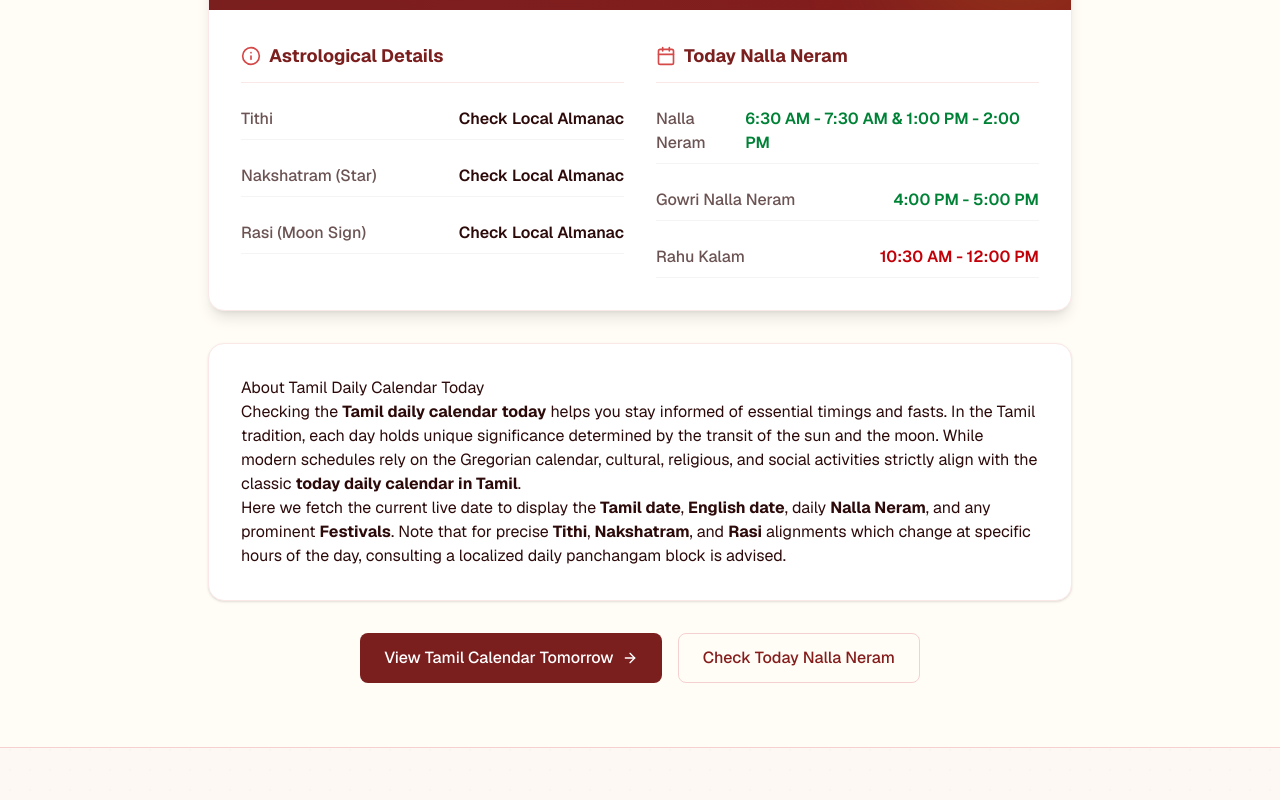
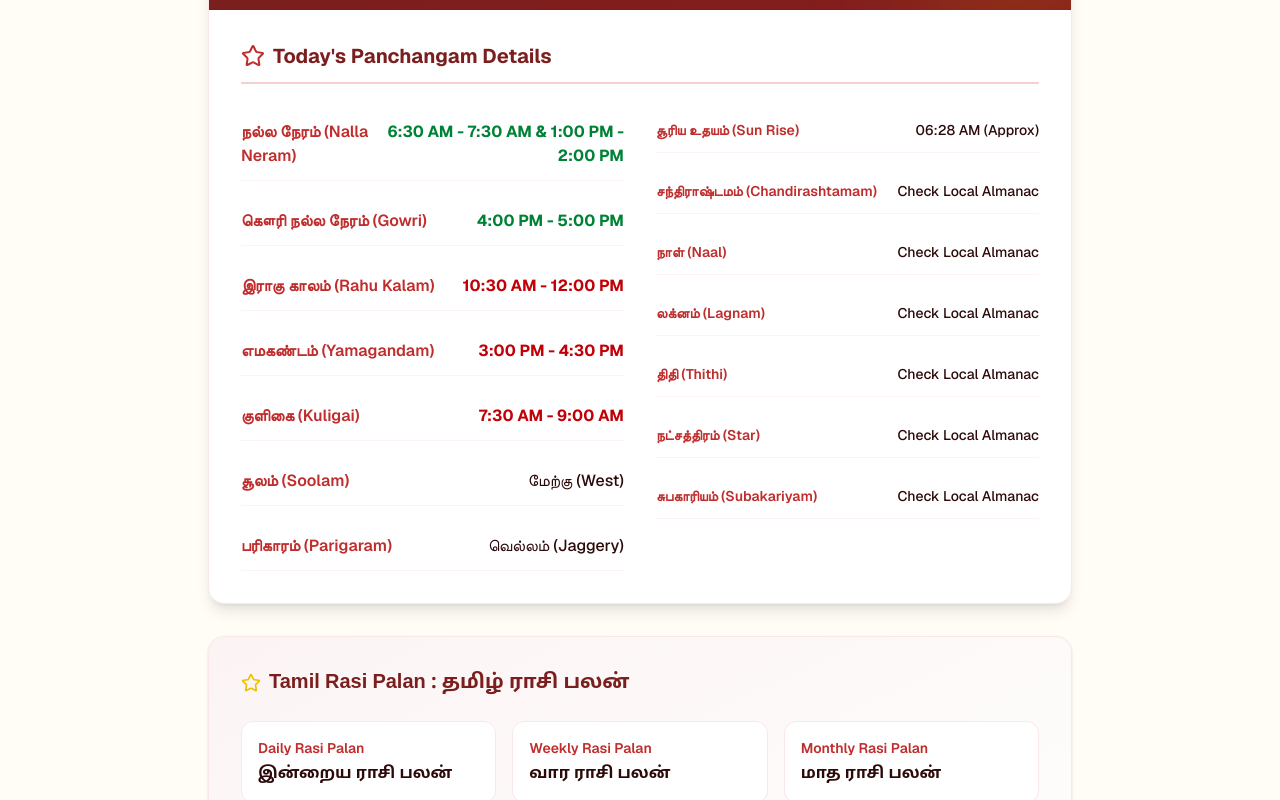
Before and after one commit to Agasthyan07/tamil_calendar, a Next.js app: page /tamil-daily-calendar-today in a window 1280 px wide. Shown: the part 440-1240 px from the top of the page. Built offline with nearby package versions, Linux system fonts and the light colour scheme.

Commit message:
Add detailed panchangam and rasi palan links to Today page

```diff
--- a/src/app/tamil-daily-calendar-today/page.tsx
+++ b/src/app/tamil-daily-calendar-today/page.tsx
@@ -133,51 +133,108 @@ export default function TamilDailyCalendarTodayPage() {
                             </div>
                         )}
 
-                        <div className="grid md:grid-cols-2 gap-6 md:gap-8">
-                            {/* Astrological Info */}
-                            <div>
-                                <h3 className="text-lg font-bold text-maroon-900 dark:text-maroon-100 flex items-center gap-2 border-b border-maroon-100 dark:border-maroon-900/50 pb-3 mb-4">
-                                    <Info className="h-5 w-5 text-maroon-500" />
-                                    Astrological Details
-                                </h3>
+                        {/* Astrological & Panchangam Info */}
+                        <div className="md:col-span-2">
+                            <h3 className="text-xl font-bold text-maroon-900 dark:text-maroon-100 flex items-center gap-2 border-b-2 border-maroon-200 dark:border-maroon-800 pb-3 mb-6">
+                                <Star className="h-6 w-6 text-maroon-600 dark:text-gold-400" />
+                                Today's Panchangam Details
+                            </h3>
+
+                            <div className="grid md:grid-cols-2 gap-x-8 gap-y-6">
+                                {/* Left Column */}
                                 <div className="space-y-4">
-                                    <div className="flex justify-between items-center py-2 border-b border-gray-100 dark:border-gray-800">
-                                        <span className="text-foreground/70 font-medium">Tithi</span>
-                                        <span className="font-semibold text-foreground">Check Local Almanac</span>
+                                    <div className="flex flex-col sm:flex-row sm:justify-between py-3 border-b border-maroon-50 dark:border-maroon-900/30">
+                                        <span className="text-maroon-600 dark:text-gold-400 font-semibold mb-1 sm:mb-0">நல்ல நேரம் (Nalla Neram)</span>
+                                        <span className="font-bold text-green-700 dark:text-green-400 text-right">{panchangam?.nallaNeram || "N/A"}</span>
                                     </div>
-                                    <div className="flex justify-between items-center py-2 border-b border-gray-100 dark:border-gray-800">
-                                        <span className="text-foreground/70 font-medium">Nakshatram (Star)</span>
-                                        <span className="font-semibold text-foreground">Check Local Almanac</span>
+                                    <div className="flex flex-col sm:flex-row sm:justify-between py-3 border-b border-maroon-50 dark:border-maroon-900/30">
+                                        <span className="text-maroon-600 dark:text-gold-400 font-semibold mb-1 sm:mb-0">கௌரி நல்ல நேரம் (Gowri)</span>
+                                        <span className="font-bold text-green-700 dark:text-green-400 text-right">{panchangam?.gowriNallaNeram || "N/A"}</span>
                                     </div>
-                                    <div className="flex justify-between items-center py-2 border-b border-gray-100 dark:border-gray-800">
-                                        <span className="text-foreground/70 font-medium">Rasi (Moon Sign)</span>
-                                        <span className="font-semibold text-foreground">Check Local Almanac</span>
+                                    <div className="flex flex-col sm:flex-row sm:justify-between py-3 border-b border-maroon-50 dark:border-maroon-900/30">
+                                        <span className="text-maroon-600 dark:text-gold-400 font-semibold mb-1 sm:mb-0">இராகு காலம் (Rahu Kalam)</span>
+                                        <span className="font-bold text-red-700 dark:text-red-400 text-right">{panchangam?.rahuKalam || "N/A"}</span>
+                                    </div>
+                                    <div className="flex flex-col sm:flex-row sm:justify-between py-3 border-b border-maroon-50 dark:border-maroon-900/30">
+                                        <span className="text-maroon-600 dark:text-gold-400 font-semibold mb-1 sm:mb-0">எமகண்டம் (Yamagandam)</span>
+                                        <span className="font-bold text-red-700 dark:text-red-400 text-right">{panchangam?.yamagandam || "N/A"}</span>
+                                    </div>
+                                    <div className="flex flex-col sm:flex-row sm:justify-between py-3 border-b border-maroon-50 dark:border-maroon-900/30">
+                                        <span className="text-maroon-600 dark:text-gold-400 font-semibold mb-1 sm:mb-0">குளிகை (Kuligai)</span>
+                                        <span className="font-bold text-red-700 dark:text-red-400 text-right">{panchangam?.kuligai || "N/A"}</span>
+                                    </div>
+                                    <div className="flex flex-col sm:flex-row sm:justify-between py-3 border-b border-maroon-50 dark:border-maroon-900/30">
+                                        <span className="text-maroon-600 dark:text-gold-400 font-semibold mb-1 sm:mb-0">சூலம் (Soolam)</span>
+                                        <span className="font-medium text-foreground text-right">{panchangam?.soolam || "N/A"}</span>
+                                    </div>
+                                    <div className="flex flex-col sm:flex-row sm:justify-between py-3 border-b border-maroon-50 dark:border-maroon-900/30">
+                                        <span className="text-maroon-600 dark:text-gold-400 font-semibold mb-1 sm:mb-0">பரிகாரம் (Parigaram)</span>
+                                        <span className="font-medium text-foreground text-right">{panchangam?.parigaram || "N/A"}</span>
                                     </div>
                                 </div>
-                            </div>
 
-                            {/* Nalla Neram */}
-                            <div>
-                                <h3 className="text-lg font-bold text-maroon-900 dark:text-maroon-100 flex items-center gap-2 border-b border-maroon-100 dark:border-maroon-900/50 pb-3 mb-4">
-                                    <Calendar className="h-5 w-5 text-maroon-500" />
-                                    Today Nalla Neram
-                                </h3>
+                                {/* Right Column */}
                                 <div className="space-y-4">
-                                    <div className="flex justify-between items-center py-2 border-b border-gray-100 dark:border-gray-800">
-                                        <span className="text-foreground/70 font-medium">Nalla Neram</span>
-                                        <span className="font-semibold text-green-700 dark:text-green-400">{panchangam?.nallaNeram || "N/A"}</span>
+                                    <div className="flex flex-col sm:flex-row sm:justify-between py-3 border-b border-maroon-50 dark:border-maroon-900/30">
+                                        <span className="text-maroon-600 dark:text-gold-400 font-semibold text-sm mb-1 sm:mb-0">சூரிய உதயம் (Sun Rise)</span>
+                                        <span className="font-medium text-foreground text-right text-sm">06:28 AM (Approx)</span>
                                     </div>
-                                    <div className="flex justify-between items-center py-2 border-b border-gray-100 dark:border-gray-800">
-                                        <span className="text-foreground/70 font-medium">Gowri Nalla Neram</span>
-                                        <span className="font-semibold text-green-700 dark:text-green-400">{panchangam?.gowriNallaNeram || "N/A"}</span>
+                                    <div className="flex flex-col sm:flex-row sm:justify-between py-3 border-b border-maroon-50 dark:border-maroon-900/30">
+                                        <span className="text-maroon-600 dark:text-gold-400 font-semibold text-sm mb-1 sm:mb-0">சந்திராஷ்டமம் (Chandirashtamam)</span>
+                                        <span className="font-medium text-foreground text-right text-sm">Check Local Almanac</span>
                                     </div>
-                                    <div className="flex justify-between items-center py-2 border-b border-gray-100 dark:border-gray-800">
-                                        <span className="text-foreground/70 font-medium">Rahu Kalam</span>
-                                        <span className="font-semibold text-red-700 dark:text-red-400">{panchangam?.rahuKalam || "N/A"}</span>
+                                    <div className="flex flex-col sm:flex-row sm:justify-between py-3 border-b border-maroon-50 dark:border-maroon-900/30">
+                                        <span className="text-maroon-600 dark:text-gold-400 font-semibold text-sm mb-1 sm:mb-0">நாள் (Naal)</span>
+                                        <span className="font-medium text-foreground text-right text-sm">Check Local Almanac</span>
+                                    </div>
+                                    <div className="flex flex-col sm:flex-row sm:justify-between py-3 border-b border-maroon-50 dark:border-maroon-900/30">
+                                        <span className="text-maroon-600 dark:text-gold-400 font-semibold text-sm mb-1 sm:mb-0">லக்னம் (Lagnam)</span>
+                                        <span className="font-medium text-foreground text-right text-sm">Check Local Almanac</span>
+                                    </div>
+                                    <div className="flex flex-col sm:flex-row sm:justify-between py-3 border-b border-maroon-50 dark:border-maroon-900/30">
+                                        <span className="text-maroon-600 dark:text-gold-400 font-semibold text-sm mb-1 sm:mb-0">திதி (Thithi)</span>
+                                        <span className="font-medium text-foreground text-right text-sm text-balance max-w-[200px]">Check Local Almanac</span>
+                                    </div>
+                                    <div className="flex flex-col sm:flex-row sm:justify-between py-3 border-b border-maroon-50 dark:border-maroon-900/30">
+                                        <span className="text-maroon-600 dark:text-gold-400 font-semibold text-sm mb-1 sm:mb-0">நட்சத்திரம் (Star)</span>
+                                        <span className="font-medium text-foreground text-right text-sm text-balance max-w-[200px]">Check Local Almanac</span>
+                                    </div>
+                                    <div className="flex flex-col sm:flex-row sm:justify-between py-3 border-b border-maroon-50 dark:border-maroon-900/30">
+                                        <span className="text-maroon-600 dark:text-gold-400 font-semibold text-sm mb-1 sm:mb-0">சுபகாரியம் (Subakariyam)</span>
+                                        <span className="font-medium text-foreground text-right text-sm text-balance max-w-[200px]">Check Local Almanac</span>
                                     </div>
                                 </div>
                             </div>
                         </div>
+                    </div>
+                </div>
+
+                {/* Rasi Palan Links Section */}
+                <div className="bg-gradient-to-br from-maroon-50 to-white dark:from-maroon-900/40 dark:to-maroon-900/10 rounded-2xl shadow-sm border border-maroon-100 dark:border-maroon-800 p-6 md:p-8 mb-8">
+                    <h3 className="text-xl font-bold font-tamil text-maroon-900 dark:text-maroon-100 mb-6 flex items-center gap-2">
+                        <Star className="h-5 w-5 text-gold-500" />
+                        Tamil Rasi Palan : தமிழ் ராசி பலன்
+                    </h3>
+                    <div className="grid grid-cols-1 md:grid-cols-2 lg:grid-cols-3 gap-4">
+                        {[
+                            { en: "Daily Rasi Palan", ta: "இன்றைய ராசி பலன்", href: "#" },
+                            { en: "Weekly Rasi Palan", ta: "வார ராசி பலன்", href: "#" },
+                            { en: "Monthly Rasi Palan", ta: "மாத ராசி பலன்", href: "#" },
+                            { en: "Yearly Rasi Palan", ta: "ஆண்டு ராசி பலன்", href: "#" },
+                            { en: "Guru Peyarchi Palan", ta: "குரு பெயர்ச்சி பலன்", href: "#" },
+                            { en: "Raagu Kethu Peyarchi Palan", ta: "ராகு கேது பெயர்ச்சி பலன்", href: "#" },
+                            { en: "Sani Peyarchi Palan", ta: "சனி பெயர்ச்சி பலன்", href: "#" },
+                            { en: "Spiritual Audio CDs", ta: "ஆன்மீக இசை சிடிக்கள்", href: "#" },
+                        ].map((link, idx) => (
+                            <Link
+                                key={idx}
+                                href={link.href}
+                                className="group flex flex-col justify-center p-4 rounded-xl bg-white dark:bg-maroon-900/40 border border-maroon-100 dark:border-maroon-800 hover:border-maroon-300 dark:hover:border-maroon-600 hover:shadow-md transition-all"
+                            >
+                                <span className="text-sm text-maroon-600 dark:text-gold-400 font-semibold mb-1 group-hover:text-maroon-800 dark:group-hover:text-gold-300 transition-colors">{link.en}</span>
+                                <span className="text-base font-bold text-foreground font-tamil">{link.ta}</span>
+                            </Link>
+                        ))}
                     </div>
                 </div>
 
--- a/src/lib/panchangam.ts
+++ b/src/lib/panchangam.ts
@@ -5,6 +5,8 @@ export type PanchangamDayData = {
     kuligai: string;
     nallaNeram: string;
     gowriNallaNeram: string;
+    soolam: string;
+    parigaram: string;
 };
 
 const panchangamData: Record<string, PanchangamDayData> = {
@@ -14,7 +16,9 @@ const panchangamData: Record<string, PanchangamDayData> = {
         yamagandam: "12:00 PM - 1:30 PM",
         kuligai: "3:00 PM - 4:30 PM",
         nallaNeram: "7:30 AM - 8:30 AM",
-        gowriNallaNeram: "2:30 PM - 3:30 PM"
+        gowriNallaNeram: "2:30 PM - 3:30 PM",
+        soolam: "மேற்கு (West)",
+        parigaram: "வெல்லம் (Jaggery)"
     },
     "Monday": {
         dayOfWeek: "Monday",
@@ -22,7 +26,9 @@ const panchangamData: Record<string, PanchangamDayData> = {
         yamagandam: "10:30 AM - 12:00 PM",
         kuligai: "1:30 PM - 3:00 PM",
         nallaNeram: "6:30 AM - 7:30 AM",
-        gowriNallaNeram: "4:30 PM - 5:30 PM"
+        gowriNallaNeram: "4:30 PM - 5:30 PM",
+        soolam: "கிழக்கு (East)",
+        parigaram: "தயிர் (Curd)"
     },
     "Tuesday": {
         dayOfWeek: "Tuesday",
@@ -30,7 +36,9 @@ const panchangamData: Record<string, PanchangamDayData> = {
         yamagandam: "9:00 AM - 10:30 AM",
         kuligai: "12:00 PM - 1:30 PM",
         nallaNeram: "10:30 AM - 11:30 AM",
-        gowriNallaNeram: "12:00 PM - 1:00 PM"
+        gowriNallaNeram: "12:00 PM - 1:00 PM",
+        soolam: "வடக்கு (North)",
+        parigaram: "பால் (Milk)"
     },
     "Wednesday": {
         dayOfWeek: "Wednesday",
@@ -38,7 +46,9 @@ const panchangamData: Record<string, PanchangamDayData> = {
         yamagandam: "7:30 AM - 9:00 AM",
         kuligai: "10:30 AM - 12:00 PM",
         nallaNeram: "9:30 AM - 10:30 AM",
-        gowriNallaNeram: "6:30 PM - 7:30 PM"
+        gowriNallaNeram: "6:30 PM - 7:30 PM",
+        soolam: "வடக்கு (North)",
+        parigaram: "பால் (Milk)"
     },
     "Thursday": {
         dayOfWeek: "Thursday",
@@ -46,7 +56,9 @@ const panchangamData: Record<string, PanchangamDayData> = {
         yamagandam: "6:00 AM - 7:30 AM",
         kuligai: "9:00 AM - 10:30 AM",
         nallaNeram: "10:30 AM - 11:30 AM",
-        gowriNallaNeram: "12:00 PM - 1:00 PM"
+        gowriNallaNeram: "12:00 PM - 1:00 PM",
+        soolam: "தெற்கு (South)",
+        parigaram: "தைலம் (Oil)"
     },
     "Friday": {
         dayOfWeek: "Friday",
@@ -54,7 +66,9 @@ const panchangamData: Record<string, PanchangamDayData> = {
         yamagandam: "3:00 PM - 4:30 PM",
         kuligai: "7:30 AM - 9:00 AM",
         nallaNeram: "6:30 AM - 7:30 AM & 1:00 PM - 2:00 PM",
-        gowriNallaNeram: "4:00 PM - 5:00 PM"
+        gowriNallaNeram: "4:00 PM - 5:00 PM",
+        soolam: "மேற்கு (West)",
+        parigaram: "வெல்லம் (Jaggery)"
     },
     "Saturday": {
         dayOfWeek: "Saturday",
@@ -62,9 +76,12 @@ const panchangamData: Record<string, PanchangamDayData> = {
         yamagandam: "1:30 PM - 3:00 PM",
         kuligai: "6:00 AM - 7:30 AM",
         nallaNeram: "7:30 AM - 8:30 AM",
-        gowriNallaNeram: "1:30 PM - 2:30 PM"
+        gowriNallaNeram: "1:30 PM - 2:30 PM",
+        soolam: "தெற்கு (South)",
+        parigaram: "தைலம் (Oil)"
     }
 };
+
 
 /**
  * Returns the fixed standard timings for everyday based on Day of Week.
```
Also changed, not shown: 1 other file (tests, documents, lock files or other folders).
